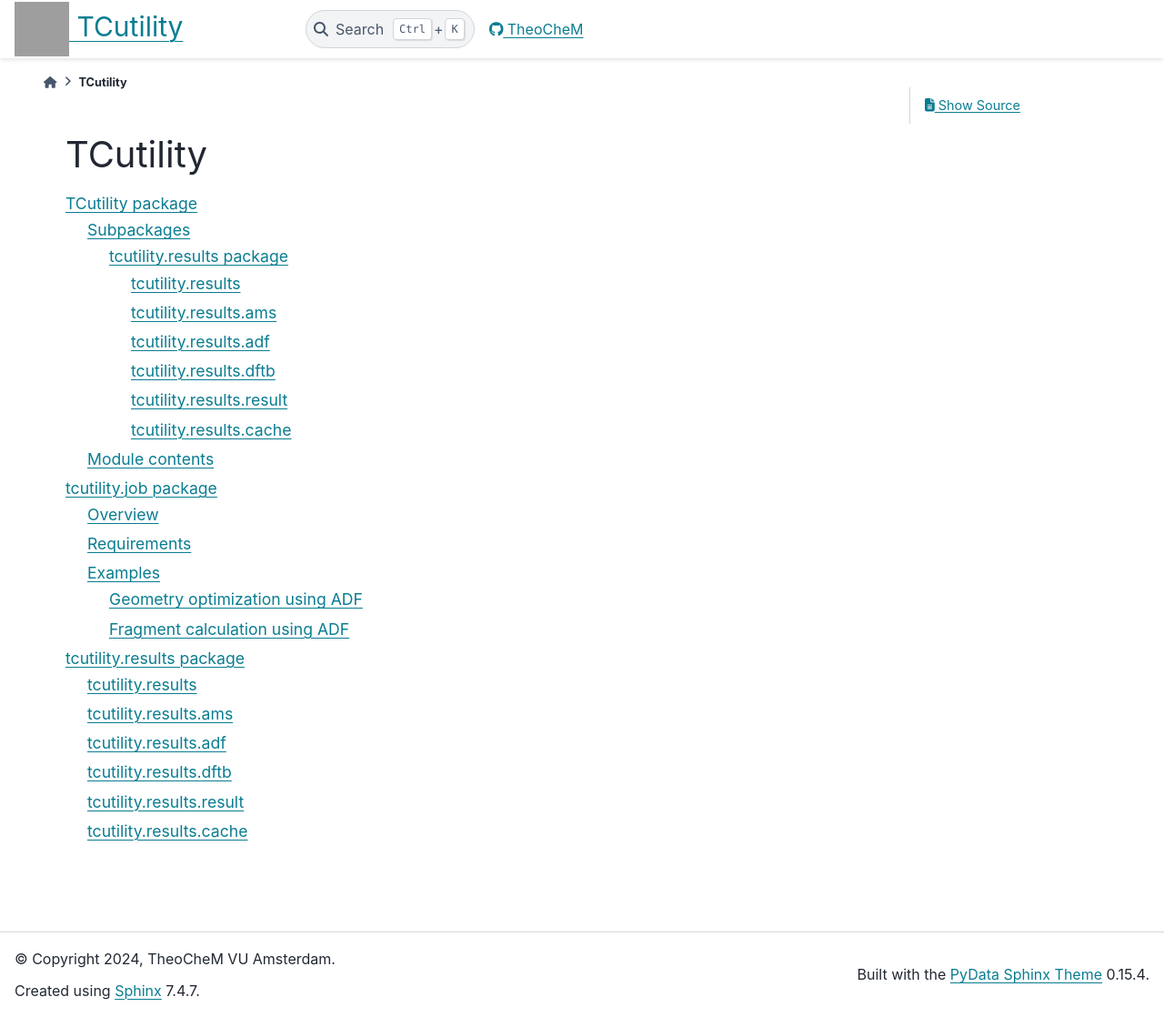
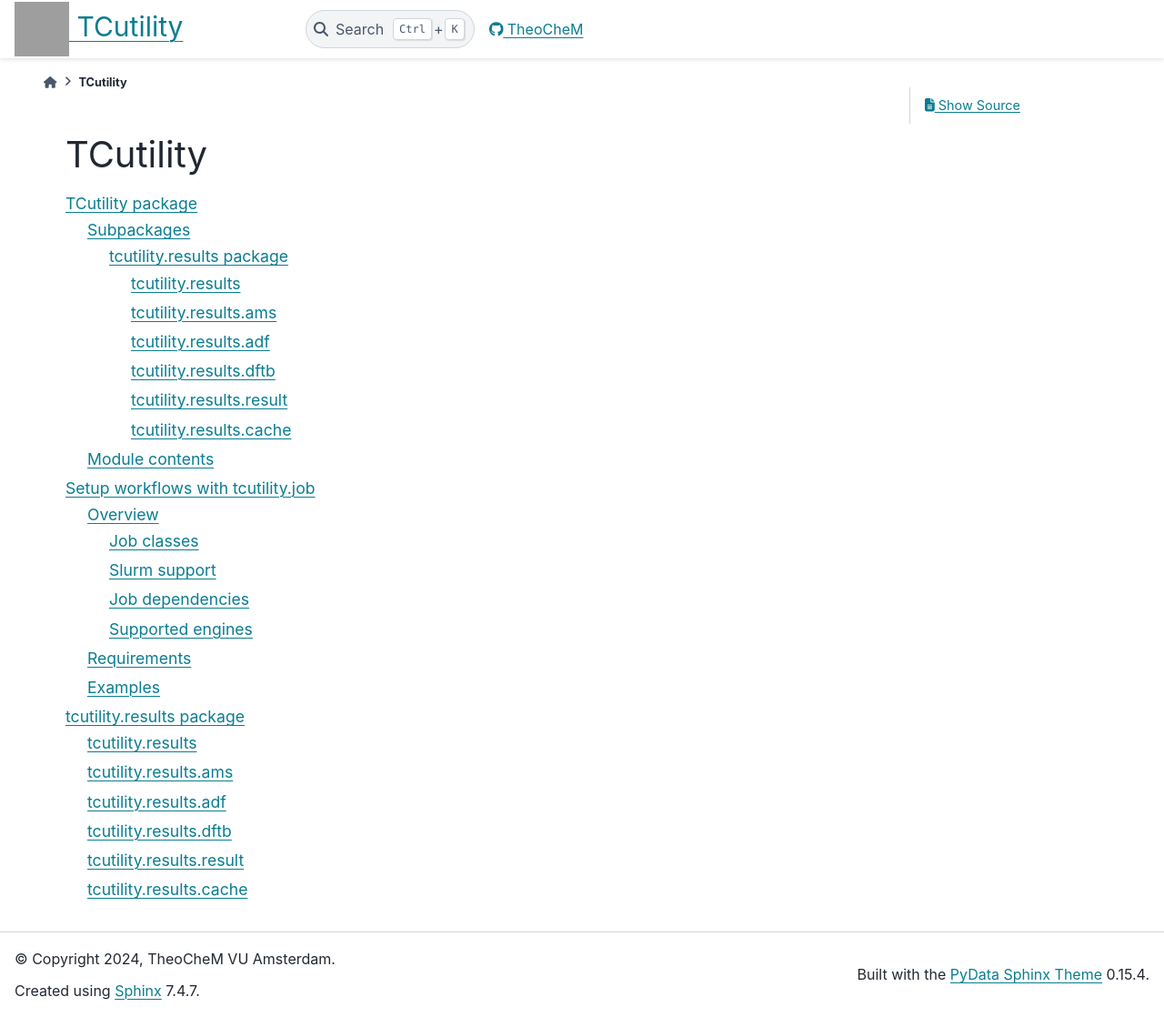
Before and after one commit to TheoChem-VU/TCutility, a Sphinx documentation site: the page built from docs/__modules.rst, in a window 1280 px wide and 1118 px high. Shown: the whole window at 91% size. Built offline with Sphinx 7.4.7 and the PyData theme 0.15.4, drawn with Linux system fonts in a browser that asks for light colours; pages that are not in the unit, such as notebooks, are missing from menus; some of the changed lines change nothing that is shown; grey boxes are pictures that could not be loaded.

Commit message:
Started working on writing the job documentation

```diff
--- a/docs/tcutility.job.rst
+++ b/docs/tcutility.job.rst
@@ -1,22 +1,139 @@
-tcutility.job package
-=====================
+Setup workflows with tcutility.job
+===================================
 
 Overview
 --------
 
 This module offers you the tools to efficiently and easily build computational workflows with various engines.
-The module defines usefull classes that do all the heavy lifting (input and runscript preparation) in the background.
+The module defines usefull classes that do all the heavy lifting (input and runscript preparation) in the background, while ensuring correctness of the generated inputs
+
+Job classes
+***********
+
+Jobs are run using subclasses of the :class:`Job <tcutility.job.generic.Job>` class. The base :class:`Job <tcutility.job.generic.Job>` class handles setting up directories and running the calculations.
+
+The :class:`Job <tcutility.job.generic.Job>` subclasses are also context-managers, which results in cleaner and more error-proof code:
+
+.. code-block:: python
+   :linenos:
+
+   from tcutility.job import ADFJob
+
+   # job classes are also context-managers
+   # when exiting the context-manager the job will automatically be run
+   # this ensures you won't forget to start the job
+   with ADFJob() as job:
+       job.molecule('example.xyz')
+
+   # you can also not use the context-manager
+   # in that case, don't forget to run the job
+   job = ADFJob()
+   job.molecule('example.xyz')
+   job.run()
+
+You can control where a calculation is run by changing the ``job.name`` and ``job.rundir`` properties.
+
+.. code-block:: python
+   :linenos:
+
+   from tcutility.job import ADFJob
+
+   with ADFJob() as job:
+       job.molecule('example.xyz')
+       job.rundir = './calc_dir/molecule_1'
+       job.name = 'ADF_calculation'
+
+   print(job.workdir)
+
+This script will run a single point calculation using ADF in the working directory ``./calc_dir/molecule_1/ADF_calculation``. You can access the full path to the working directory using the ``job.workdir`` property.
 
 
-We currently support the following engines:
+Slurm support
+*************
 
-* `ADF <https://www.scm.com/product/adf/>`_
-* `DFTB <https://www.scm.com/product/dftb/>`_
+One usefull feature is that the :class:`Job <tcutility.job.generic.Job>` class detects if slurm is able to be used on the platform the script is running on. If slurm is available, jobs will be submitted using ``sbatch`` instead of ran locally. It is possible to set any ``sbatch`` option you would like.
+
+.. code-block:: python
+   :linenos:
+
+   from tcutility.job import ADFJob
+
+   with ADFJob() as job:
+       job.molecule('example.xyz')
+       # we can set any sbatch settings using the job.sbatch() method
+       # in this case, we set the partition to 'tc' and the number of cores to 32
+       job.sbatch(p='tc', n=32)
+
+Job dependencies
+****************
+
+It is possible to setup dependencies between jobs. This allows you to use the results of one calculation as input for a different calculation.
+
+.. code-block:: python
+    :linenos:
+
+    from tcutility.job import ADFJob, CRESTJob
+
+    # submit and run a CREST calculation
+    with CRESTJob() as crest_job:
+        crest_job.molecule('input.xyz')
+        crest_job.sbatch(p='tc', n=32)
+
+        crest_job.rundir = './calculations/molecule_1'
+        crest_job.name = 'CREST'
+
+    # get the 10 lowest conformers using the crest_job.get_conformer_xyz() method
+    for i, conformer_xyz in enumerate(crest_job.get_conformer_xyz(10)):
+        # set up the ADF calculation
+        with ADFJob() as opt_job:
+            # make the ADFJob depend on the CRESTJob
+            # slurm will wait for the CRESTJob to finish before starting the ADFJob
+            opt_job.dependency(crest_job)
+            # you can set a file to an xyz-file
+            # that does not exist yet as the molecule
+            opt_job.molecule(conformer_xyz)
+            opt_job.sbatch(p='tc', n=16)
+
+            opt_job.functional('OLYP-D3(BJ)')
+            opt_job.basis_set('TZ2P')
+            opt_job.quality('Good')
+            opt_job.optimization()
+
+            opt_job.rundir = './calculations/molecule_1'
+            opt_job.name = f'conformer_{i}'
+
+This script will first setup and submit a :class:`CRESTJob <tcutility.job.crest.CRESTJob>` calculation to generate conformers for the structure in ``input.xyz``. It will then submit geometry optimizations for the 10 lowest conformers using :class:`ADFJob <tcutility.job.adf.ADFJob>` at the ``OLYP-D3(BJ)/TZ2P`` level of theory. Slurm will first wait for the :class:`CRESTJob <tcutility.job.crest.CRESTJob>` calculation to finish before starting the :class:`ADFJob <tcutility.job.adf.ADFJob>` calculations.
+
+Supported engines
+*****************
+
+We currently support the following engines and job classes:
+
+* `Amsterdam Density Functional (ADF) <https://www.scm.com/product/adf/>`_
+
+  * :class:`ADFJob <tcutility.job.adf.ADFJob>`, regular ADF calculations
+  * :class:`ADFFragmentJob <tcutility.job.adf.ADFFragmentJob>`, fragment based calculations
+  * :class:`NMRJob <tcutility.job.adf.NMRJob>`, Nuclear Magnetic Resonance (NMR) calculations using ADF
+
+
+* `Density Functional with Tight Binding (DFTB) <https://www.scm.com/product/dftb/>`_
+
+  * :class:`DFTBJob <tcutility.job.dftb.DFTBJob>`, regular DFTB calculations
+
 * `ORCA <https://www.faccts.de/orca/>`_
-* `CREST <https://github.com/crest-lab/crest>`_
-* `Quantum Cluster Growth (QCG)  <https://crest-lab.github.io/crest-docs/page/overview/workflows.html#quantum-cluster-growth-qcg>`_
+
+  * :class:`ORCAJob <tcutility.job.orca.ORCAJob>`, regular ORCA calculations
+
+* `Conformer rotamer ensemble sampling tool (CREST) <https://github.com/crest-lab/crest>`_ including `Quantum Cluster Growth (QCG)  <https://crest-lab.github.io/crest-docs/page/overview/workflows.html#quantum-cluster-growth-qcg>`_
+
+  * :class:`CRESTJob <tcutility.job.crest.CRESTJob>`, CREST conformational search
+  * :class:`QCGJob <tcutility.job.crest.QCGJob>`, QCG explicit solvation search
 
 See the `API Documentation <./api/tcutility.job.html>`_ for an overview of the Job classes offered by tcutility.job module.
+
+.. note::
+
+	If you want support for new engines/classes, please open an issue on our GitHub page, or let one of the developers know!
 
 Requirements
 ------------
@@ -28,7 +145,7 @@
 
 Examples
 --------
-
+A few typical use-cases are given below. Click `here <./examples.html>`_ for a full overview of all examples.
 
 Geometry optimization using ADF
 ~~~~~~~~~~~~~~~~~~~~~~~~~~~~~~~
```
